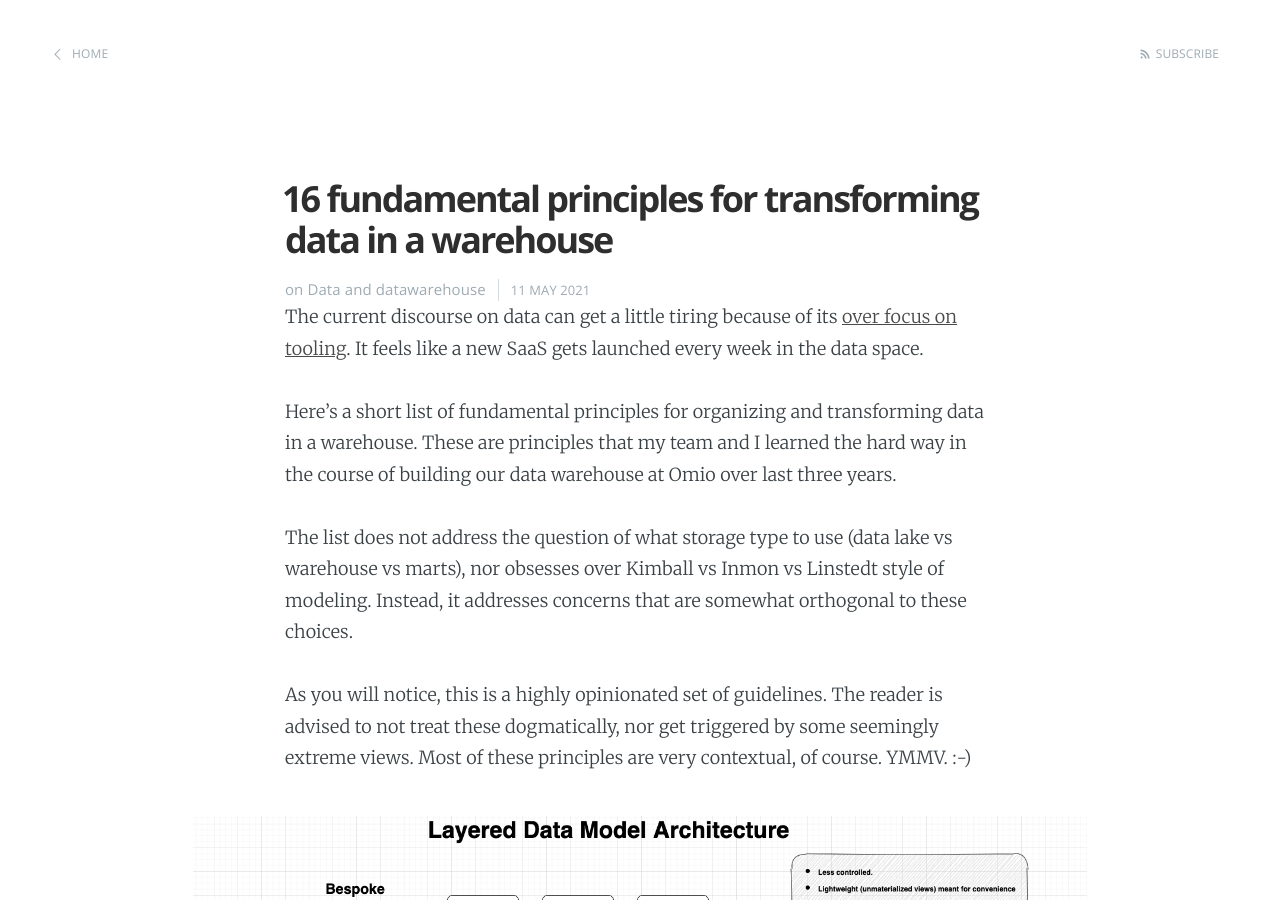
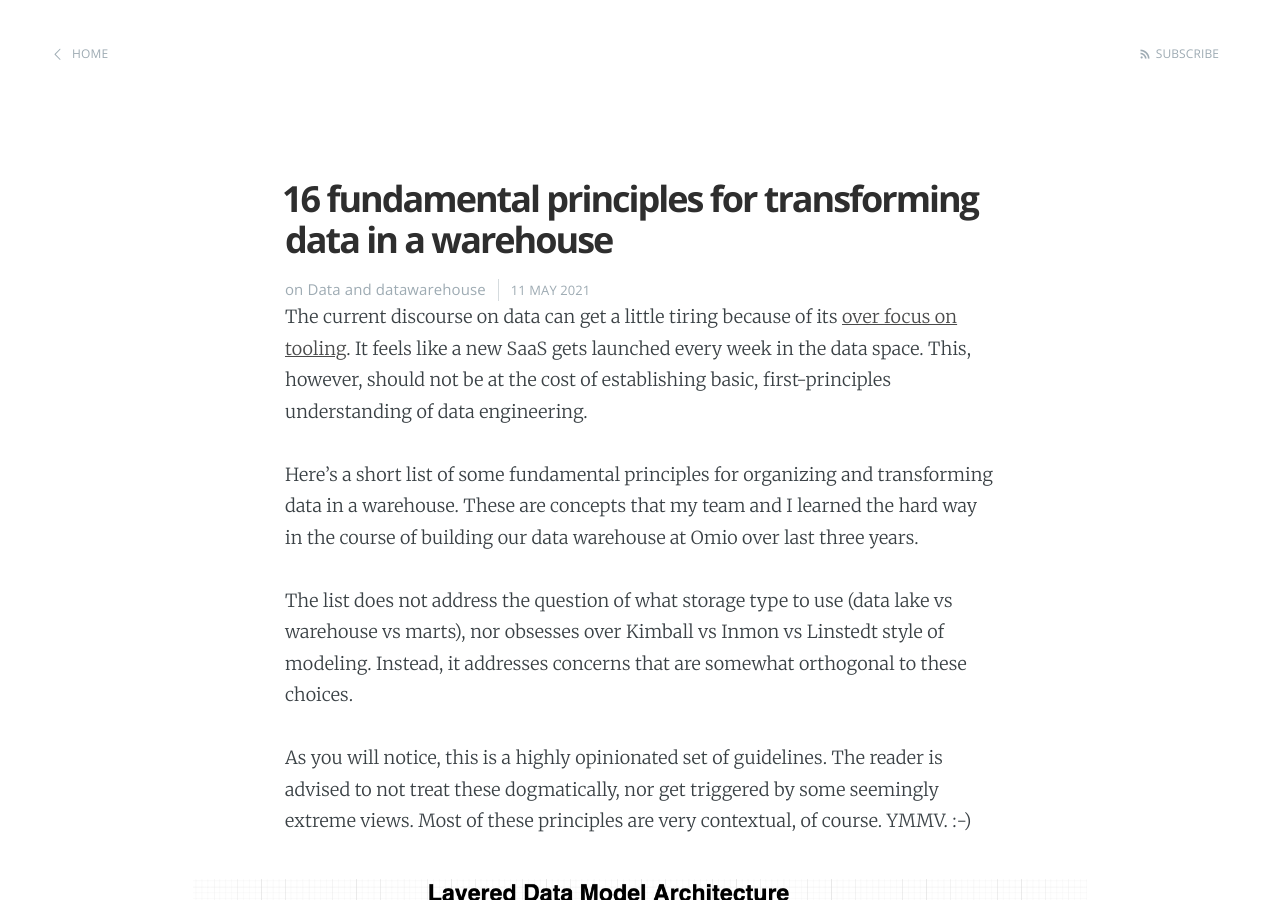
Before and after one commit to rahulj51/miles2code.github.io, a Jekyll site: the page built from _posts/2021-05-11-data-modeling-principles.markdown, in a window 1280 px wide and 900 px high. Built offline with Jekyll 4.4.1, drawn with Linux system fonts in a browser that asks for light colours.

Commit message:
phrasing and continuity

```diff
--- a/_posts/2021-05-11-data-modeling-principles.markdown
+++ b/_posts/2021-05-11-data-modeling-principles.markdown
@@ -5,9 +5,9 @@ date:   2021-05-11 20:30:00
 categories: Data datawarehouse
 ---
 
-The current discourse on data can get a little tiring because of its [over focus on tooling](https://twitter.com/rahulj51/status/1254447785170042882). It feels like a new SaaS gets launched every week in the data space.
+The current discourse on data can get a little tiring because of its [over focus on tooling](https://twitter.com/rahulj51/status/1254447785170042882). It feels like a new SaaS gets launched every week in the data space. This, however, should not be at the cost of establishing basic, first-principles understanding of data engineering.
 
-Here's a short list of fundamental principles for organizing and transforming data in a warehouse. These are principles that my team and I learned the hard way in the course of building our data warehouse at Omio over last three years.
+Here's a short list of some fundamental principles for organizing and transforming data in a warehouse. These are concepts that my team and I learned the hard way in the course of building our data warehouse at Omio over last three years.
 
 The list does not address the question of what storage type to use (data lake vs warehouse vs marts), nor obsesses over Kimball vs Inmon vs Linstedt style of modeling. Instead, it addresses concerns that are somewhat orthogonal to these choices.
 
```
